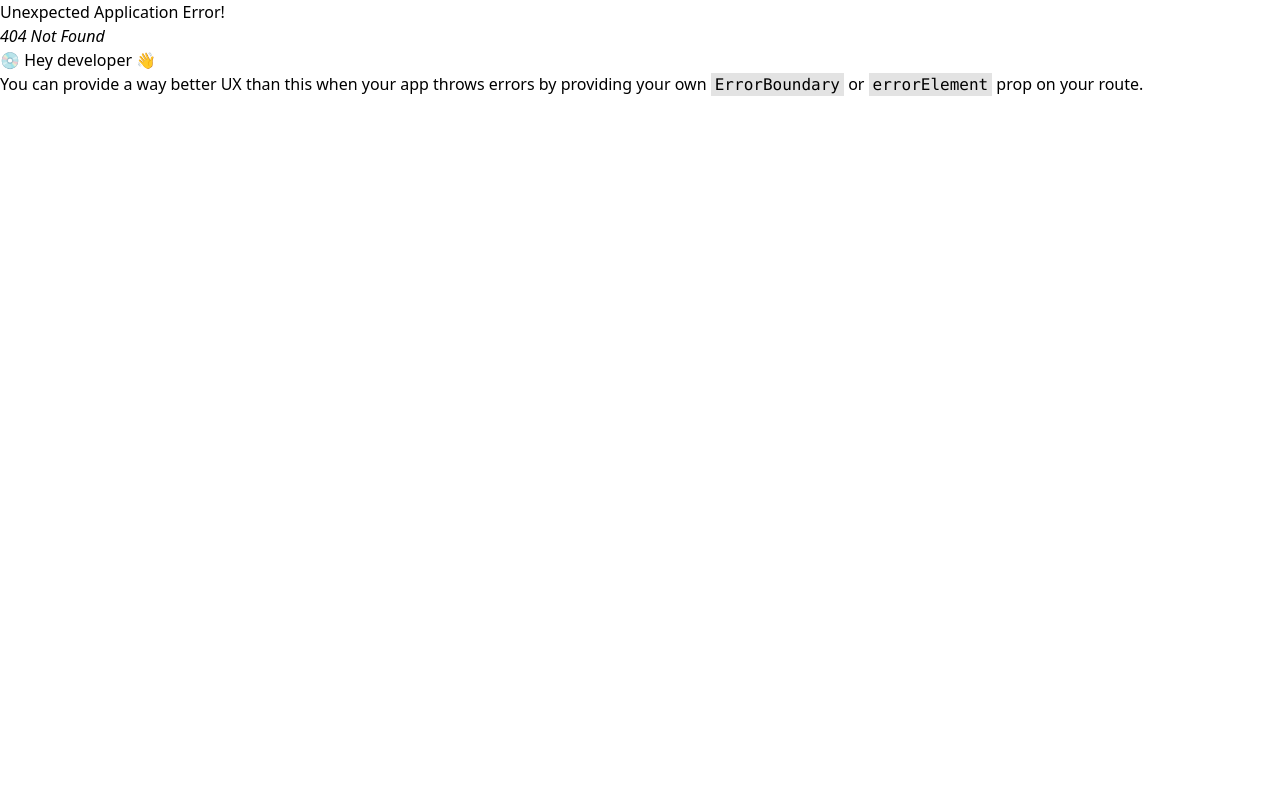
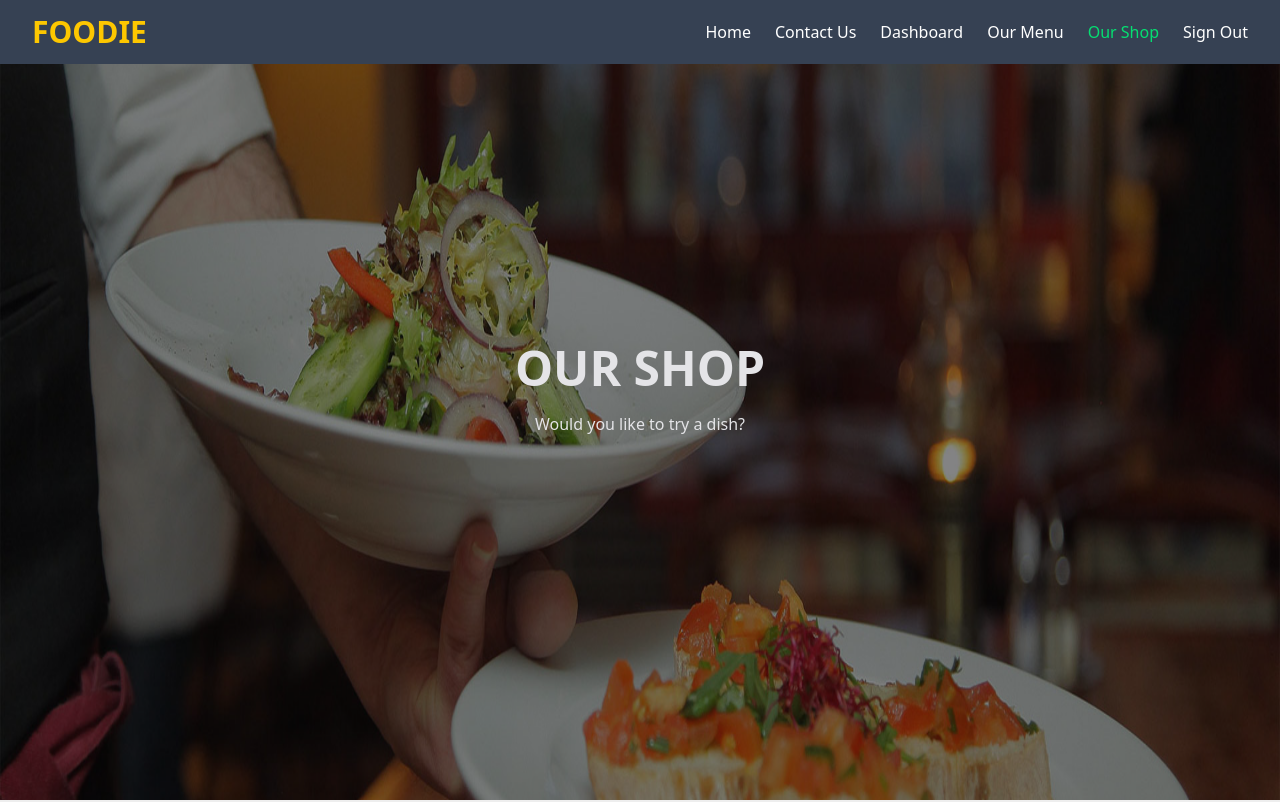
Before and after one commit to Amit-Biswas-WD/full_stack_project_client_side, a React (Vite) app: page /shop in a window 1280 px wide. Before the commit this address had no page. Shown: the top 802 px of the page. Built offline with nearby package versions, Linux system fonts and the light colour scheme.

Commit message:
OurShop routing

```diff
--- a/src/Routes/Routes.jsx
+++ b/src/Routes/Routes.jsx
@@ -2,6 +2,7 @@ import { createBrowserRouter } from "react-router-dom";
 import Main from "../Layout/Main";
 import Home from "../pages/Home/Home/Home";
 import Menu from "../pages/Menu/Menu";
+import OurShop from "../pages/OurShop/OurShop";
 
 export const router = createBrowserRouter([
   {
@@ -16,6 +17,10 @@ export const router = createBrowserRouter([
         path: "/menu",
         element: <Menu />,
       },
+      {
+        path: "/shop",
+        element: <OurShop/>
+      },
     ],
   },
 ]);
--- /dev/null
+++ b/src/pages/OurShop/OurShop.jsx
@@ -0,0 +1,16 @@
+import Cover from "../Shared/Cover/Cover";
+import coverImg from "../../../public/ourShop/banner2.jpg";
+
+const OurShop = () => {
+  return (
+    <div>
+      <Cover
+        img={coverImg}
+        title={"OUR SHOP"}
+        description={"Would you like to try a dish?"}
+      />
+    </div>
+  );
+};
+
+export default OurShop;
```
Also changed, not shown: public/ourShop/banner2.jpg (added).
